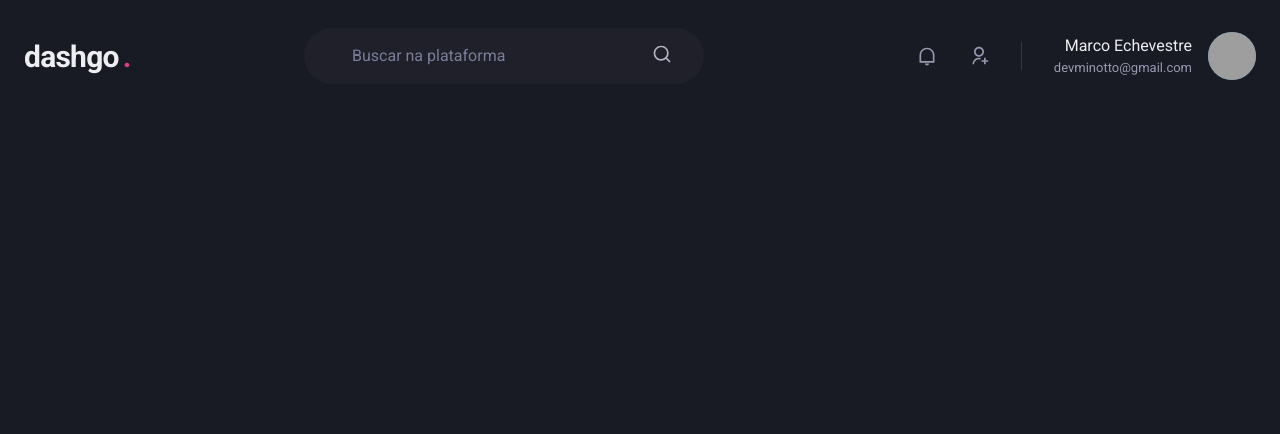
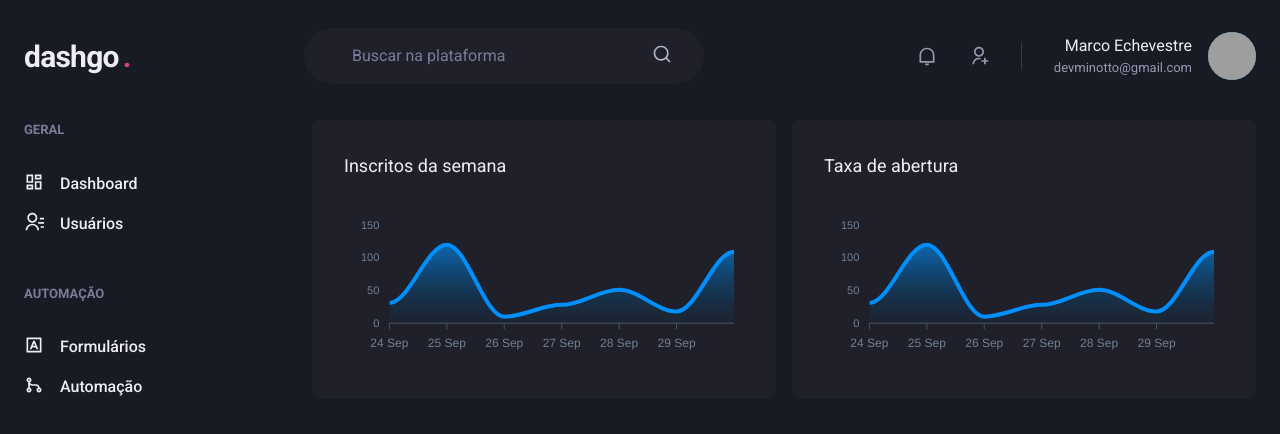
Before and after one commit to marcoaminotto/dashgo-ignite, a Next.js app: page /dashboard in a window 1280 px wide. Shown: the top 434 px of the page. Built offline with nearby package versions, Linux system fonts and the light colour scheme; grey boxes are pictures that could not be loaded.

Commit message:
Implement dashboard page

```diff
--- a/package.json
+++ b/package.json
@@ -13,9 +13,11 @@
     "@chakra-ui/react": "^1.6.8",
     "@emotion/react": "^11.4.1",
     "@emotion/styled": "^11.3.0",
+    "apexcharts": "^3.28.3",
     "framer-motion": "^4.1.17",
     "next": "11.1.2",
     "react": "17.0.2",
+    "react-apexcharts": "^1.3.9",
     "react-dom": "17.0.2",
     "react-icons": "^4.2.0"
   },
--- a/src/pages/dashboard.tsx
+++ b/src/pages/dashboard.tsx
@@ -1,5 +1,84 @@
+import { Flex, SimpleGrid, Box, Text, theme } from '@chakra-ui/react';
+import dynamic from 'next/dynamic';
+
 import { Header } from '../components/Header';
+import { Sidebar } from '../components/Sidebar';
+
+const Chart = dynamic(() => import('react-apexcharts'), {
+  ssr: false,
+});
+
+const options = {
+  chart: {
+    toolbar: {
+      show: false,
+    },
+    zoom: {
+      enabled: false,
+    },
+    foreColor: theme.colors.gray[500],
+  },
+  grid: {
+    show: false,
+  },
+  dataLabels: {
+    enabled: false,
+  },
+  tooltip: {
+    enabled: false,
+  },
+  xaxis: {
+    type: 'datetime',
+    axisBorder: {
+      color: theme.colors.gray[600],
+    },
+    axisTicks: {
+      color: theme.colors.gray[600],
+    },
+    categories: [
+      '2021-09-24T00:00:00.000Z',
+      '2021-09-25T00:00:00.000Z',
+      '2021-09-26T00:00:00.000Z',
+      '2021-09-27T00:00:00.000Z',
+      '2021-09-28T00:00:00.000Z',
+      '2021-09-29T00:00:00.000Z',
+      '2021-09-30T00:00:00.000Z',
+    ],
+  },
+  fill: {
+    opacity: 0.3,
+    type: 'gradient',
+    gradient: {
+      shade: 'dark',
+      opacityFrom: 0.8,
+      opacityTo: 0.3,
+    },
+  },
+};
+const series = [{ name: 'series1', data: [31, 120, 10, 28, 51, 18, 109] }];
 
 export default function Dashboard() {
-  return <Header />;
+  return (
+    <Flex direction="column" h="100vh">
+      <Header />
+      <Flex w="100%" my="6" maxWidth={1480} mx="auto" px="6">
+        <Sidebar />
+
+        <SimpleGrid flex="1" gap="4" minChildWidth="320px">
+          <Box p="8" bg="gray.800" borderRadius={8} pb="4">
+            <Text fontSize="lg" mb="4">
+              Inscritos da semana
+            </Text>
+            <Chart options={options} series={series} type="area" height={160} />
+          </Box>
+          <Box p="8" bg="gray.800" borderRadius={8} pb="4">
+            <Text fontSize="lg" mb="4">
+              Taxa de abertura
+            </Text>
+            <Chart options={options} series={series} type="area" height={160} />
+          </Box>
+        </SimpleGrid>
+      </Flex>
+    </Flex>
+  );
 }
```
Also changed, not shown: 1 other file (tests, documents, lock files or other folders).
